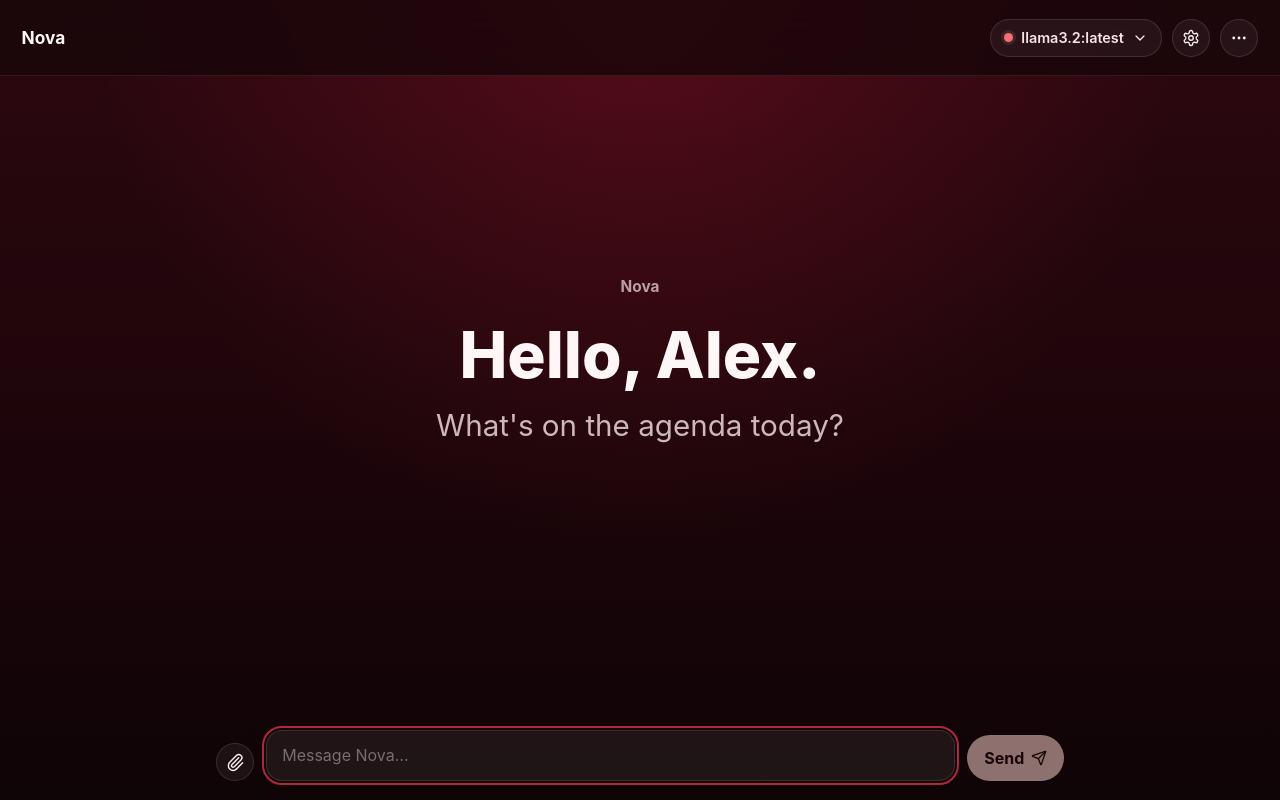
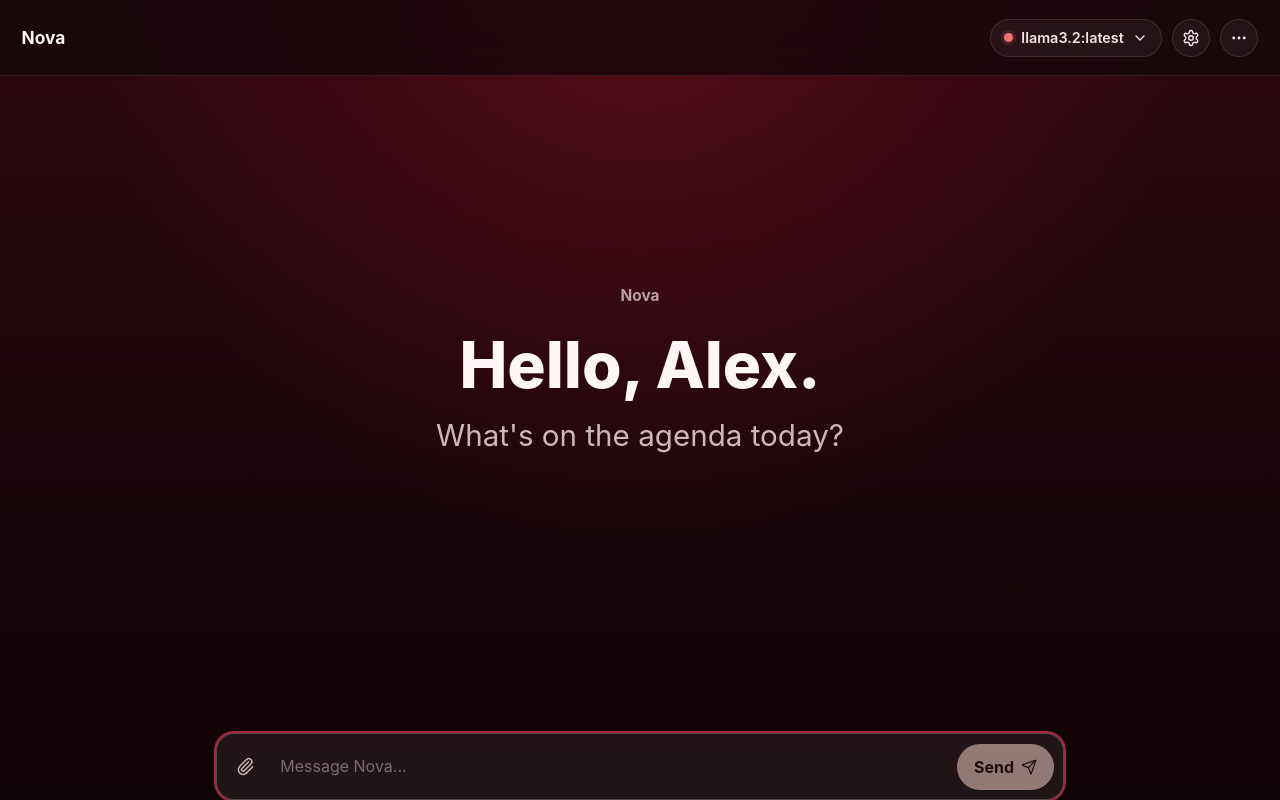
Before and after one commit to TheMiiSquadron/Project-Aether, a React (Vite) app: page / in a window 1280 px wide. Built offline with nearby package versions, Linux system fonts and the light colour scheme.

Commit message:
Unify composer controls

```diff
--- a/src/styles.css
+++ b/src/styles.css
@@ -335,6 +335,19 @@ textarea:focus-visible {
   cursor: pointer;
 }
 
+.composer .composer-button {
+  align-self: center;
+  border-color: transparent;
+  background: transparent;
+  color: var(--secondary-text);
+}
+
+.composer .composer-button:hover {
+  border-color: var(--control-border);
+  background: var(--control-background);
+  color: var(--shell-text);
+}
+
 .conversation-region {
   display: grid;
   min-height: 0;
@@ -379,7 +392,15 @@ textarea:focus-visible {
   gap: 0.75rem;
   width: min(calc(100% - 2rem), 53rem);
   margin: 0 auto;
-  padding: 0.95rem 0 1.18rem;
+  padding: 0.58rem;
+  border: 1px solid var(--control-border);
+  border-radius: 18px;
+  background: var(--textarea-background);
+  box-shadow: 0 16px 42px rgba(0, 0, 0, 0.16);
+  transition:
+    border-color 160ms ease,
+    box-shadow 160ms ease,
+    background 160ms ease;
 }
 
 .composer::before {
@@ -394,25 +415,32 @@ textarea:focus-visible {
   pointer-events: none;
 }
 
+.composer:focus-within {
+  border-color: var(--control-hover-border);
+  box-shadow:
+    0 16px 42px rgba(0, 0, 0, 0.18),
+    0 0 0 2px var(--focus-ring);
+}
+
 textarea {
   min-height: 46px;
   max-height: 9.5rem;
-  padding: 0.82rem 0.95rem;
+  padding: 0.7rem 0.25rem;
   resize: none;
-  border: 1px solid var(--control-border);
-  border-radius: 16px;
-  background: var(--textarea-background);
+  border: 0;
+  border-radius: 0;
+  background: transparent;
   color: var(--primary-text);
   font-size: var(--message-font-size, 16px);
   line-height: 1.42;
 }
 
-.aether-shell[data-composer-style="rounded"] textarea {
-  border-radius: 24px;
+.aether-shell[data-composer-style="rounded"] .composer {
+  border-radius: 28px;
 }
 
-.aether-shell[data-composer-style="square"] textarea {
-  border-radius: 8px;
+.aether-shell[data-composer-style="square"] .composer {
+  border-radius: 10px;
 }
 
 textarea:disabled {
@@ -422,6 +450,10 @@ textarea:disabled {
 
 textarea::placeholder {
   color: var(--placeholder-text);
+}
+
+textarea:focus-visible {
+  outline: 0;
 }
 
 .send-button {
@@ -461,6 +493,8 @@ textarea::placeholder {
 .composer-input-stack {
   display: grid;
   gap: 0.45rem;
+  align-self: center;
+  min-width: 0;
 }
 
 .composer-attachment,
```
